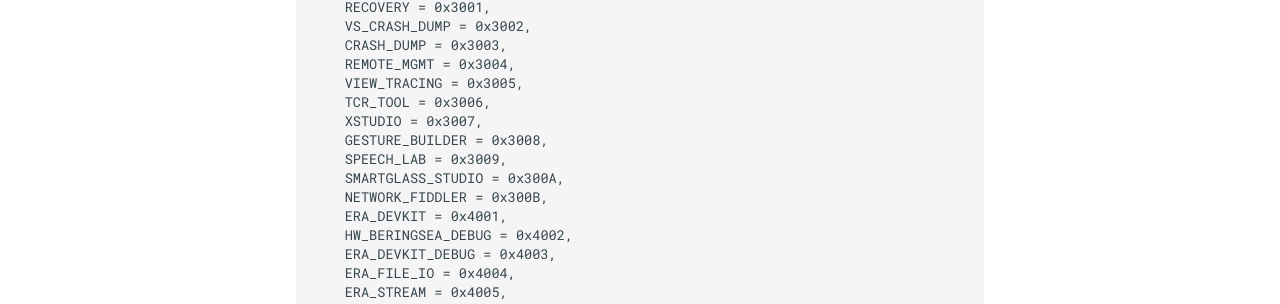
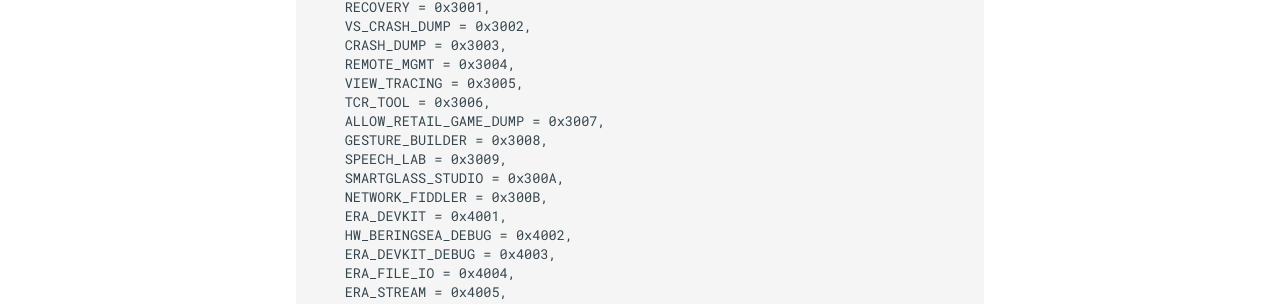
Before and after one commit to xboxoneresearch/wiki, an MkDocs documentation site: the page built from docs/certificates.md, in a window 1280 px wide and 1400 px high, scrolled down 2719 px. Shown: the part 433-737 px from the top of the window. Built offline with MkDocs 1.6.1 and Material for MkDocs 9.7.7, drawn with Linux system fonts in a browser that asks for light colours; some of the changed text lies outside the part shown.

Commit message:
Add some CERTIFICATE_CAPABILITIES

```diff
--- a/docs/certificates.md
+++ b/docs/certificates.md
@@ -90,7 +90,7 @@
     REMOTE_MGMT = 0x3004,
     VIEW_TRACING = 0x3005,
     TCR_TOOL = 0x3006,
-    XSTUDIO = 0x3007,
+    ALLOW_RETAIL_GAME_DUMP = 0x3007,
     GESTURE_BUILDER = 0x3008,
     SPEECH_LAB = 0x3009,
     SMARTGLASS_STUDIO = 0x300A,
```
Also changed, not shown: other parts of docs/certificates.md (+4 -1 lines).
